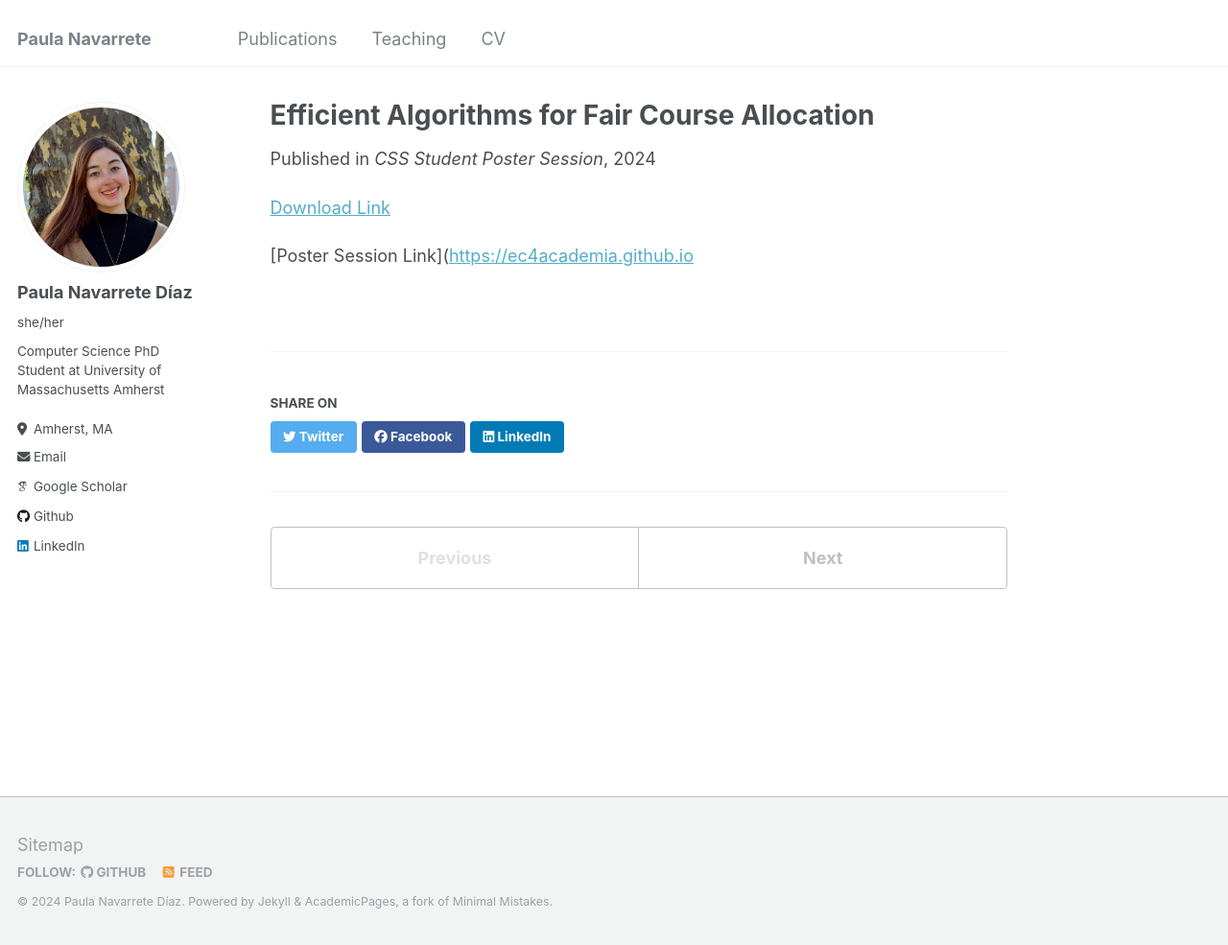
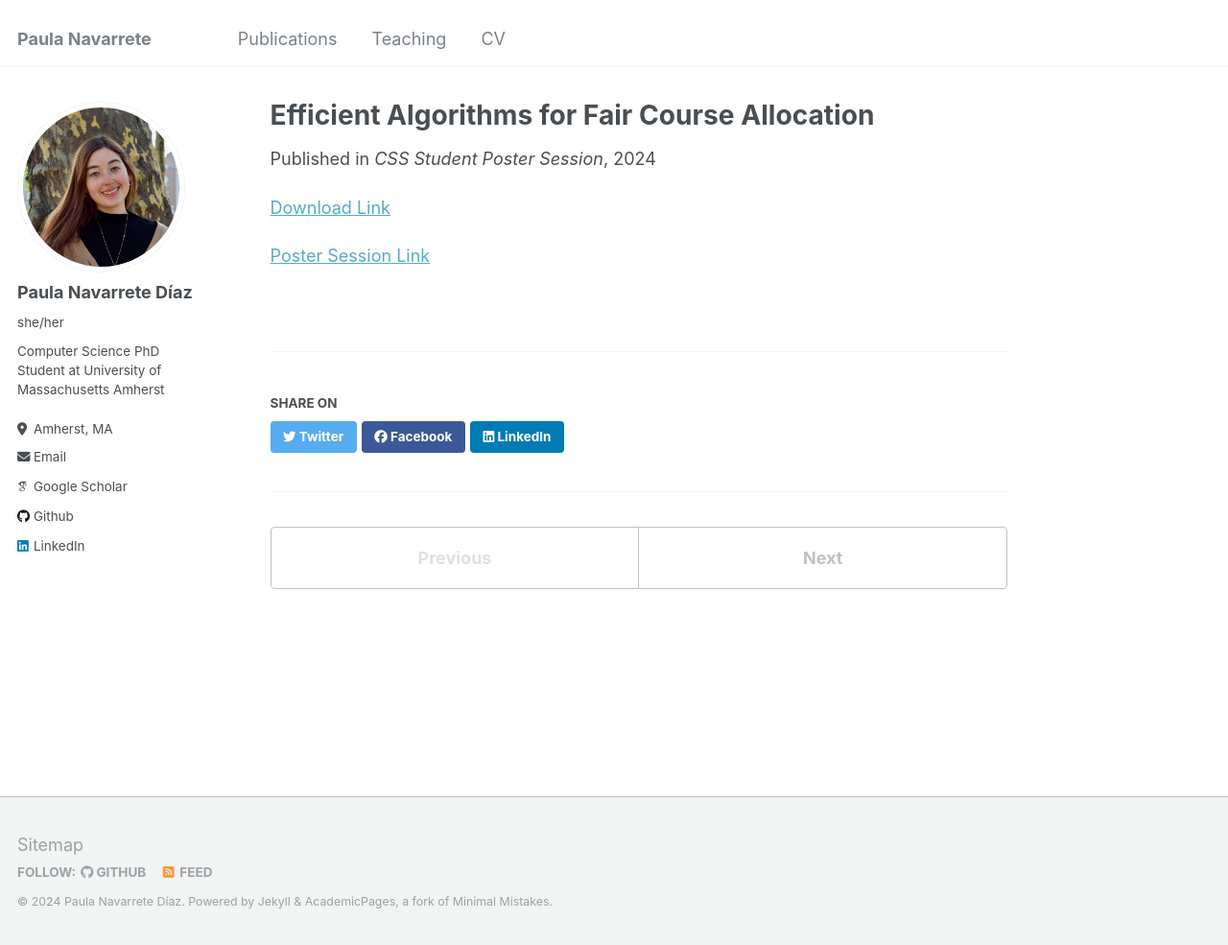
Before and after one commit to cheerstopaula/cheerstopaula.github.io, a Jekyll site: the page built from _publications/2024-05-10-CSSPoster.md, in a window 1280 px wide and 985 px high. Shown: the whole window at 96% size. Built offline with Jekyll 4.4.1, drawn with Linux system fonts in a browser that asks for light colours; some web fonts are replaced; some of the changed lines change nothing that is shown.

Commit message:
Update 2024-05-10-CSSPoster.md

```diff
--- a/_publications/2024-05-10-CSSPoster.md
+++ b/_publications/2024-05-10-CSSPoster.md
@@ -7,4 +7,4 @@ venue: 'CSS Student Poster Session'
 ---
 [Download Link](https://cheerstopaula.github.io/files/CSS_Poster.pdf)
 
-[Poster Session Link]([https://ec4academia.github.io](https://www.cssi.umass.edu/events/fri-05102024-0900/css-student-poster-session)
+[Poster Session Link](https://www.cssi.umass.edu/events/fri-05102024-0900/css-student-poster-session)
```
